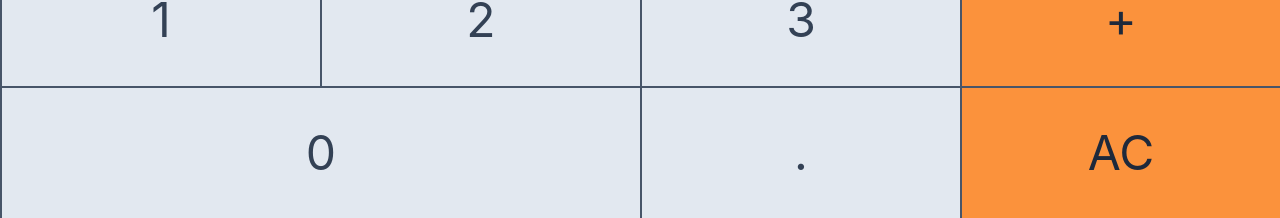
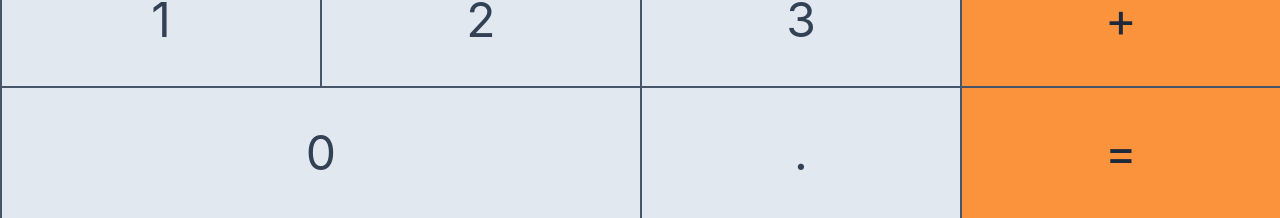
Before and after one commit to rmrmrmr/Math-Magicians, a React (Create React App) app: page / in a window 1280 px wide. Shown: the part 579-797 px from the top of the page. Built offline with nearby package versions, Linux system fonts and the light colour scheme.

Commit message:
Add = sign

```diff
--- a/src/components/Calculator.js
+++ b/src/components/Calculator.js
@@ -23,7 +23,7 @@ class Calculator extends React.PureComponent {
         <p className="orangeBttn">+</p>
         <p className="greyBttn w-1/2">0</p>
         <p className="greyBttn">.</p>
-        <p className="orangeBttn">AC</p>
+        <p className="orangeBttn">=</p>
       </div>
     );
   }
```
